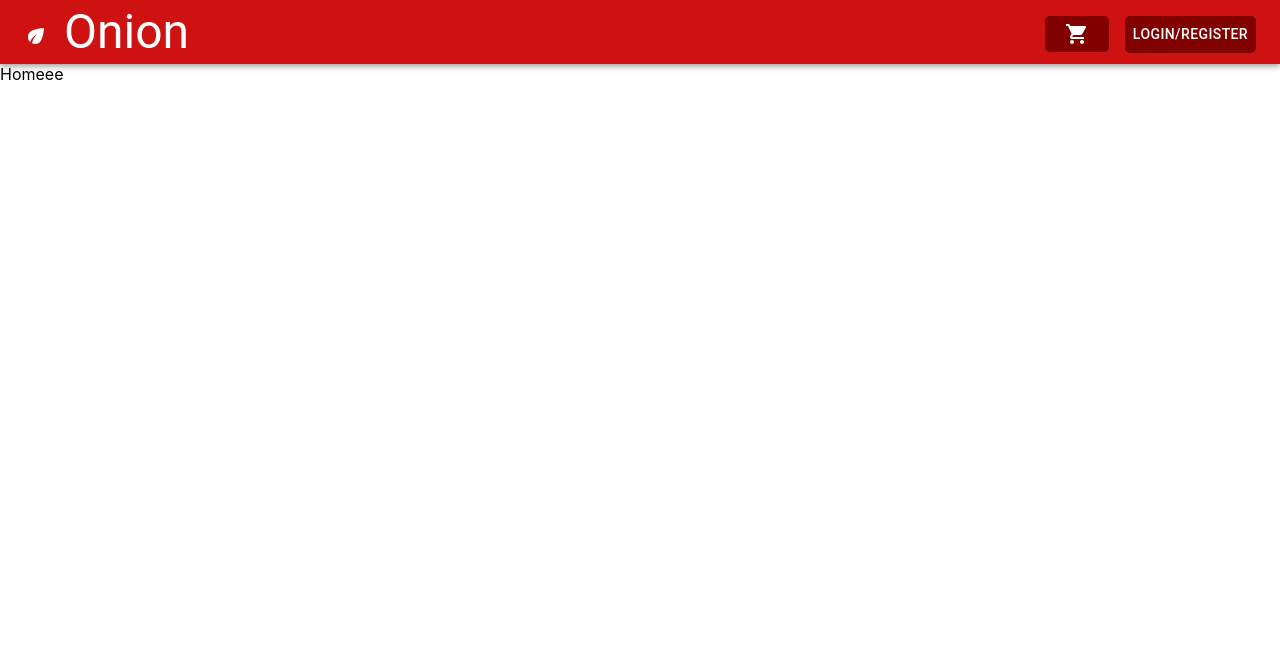
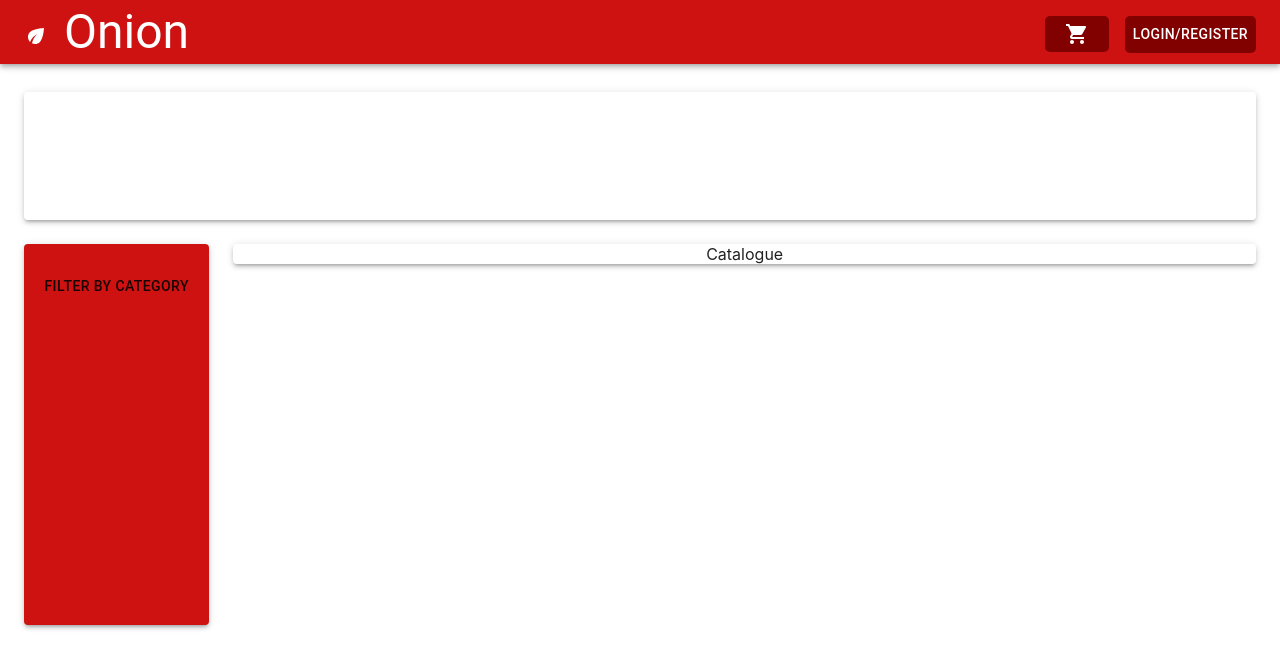
Before and after one commit to Davidohiv7/Final-Project, a React (Create React App) app in the folder client/: page / in a window 1280 px wide. Shown: the top 668 px of the page. Built offline with nearby package versions, Linux system fonts and the light colour scheme.

Commit message:
Redux connection for Home component

```diff
--- a/client/src/Views/Home/Home.jsx
+++ b/client/src/Views/Home/Home.jsx
@@ -1,10 +1,125 @@
+
+// React/Redux imports
 import React from 'react';
+import { connect } from "react-redux";
 
-export default function Home() {
+// Material UI imports
+import {
+        Grid,
+        Paper,
+        Container,
+        MenuList,
+        MenuItem,
+        ClickAwayListener,
+        Button,
+        Popper,
+        Grow
+      }
+from '@material-ui/core';
+import useStyles from './styles';
+
+// Component imports
+import { Catalogue } from './../../components/Catalogue/Catalogue'
+
+
+
+//------Home-----//
+function Home() {
+  const classes = useStyles();
+  const [open, setOpen] = React.useState(false);
+  const anchorRef = React.useRef(null);
+
+  const handleToggle = () => {
+    setOpen((prevOpen) => !prevOpen);
+  };
+
+  const handleClose = (event) => {
+    if (anchorRef.current && anchorRef.current.contains(event.target)) {
+      return;
+    }
+    setOpen(false);
+  };
+
+  function handleListKeyDown(event) {
+    if (event.key === 'Tab') {
+      event.preventDefault();
+      setOpen(false);
+    }
+  }
+
+  // return focus to the button when we transitioned from !open -> open
+  const prevOpen = React.useRef(open);
+  React.useEffect(() => {
+    if (prevOpen.current === true && open === false) {
+      anchorRef.current.focus();
+    }
+
+    prevOpen.current = open;
+  }, [open]);
+
+  //on the drop down Menu we should make a map of the categories. Nothing has been set for that.
 
   return (
-    <div>
-      Homeee
-    </div>
+    <Container maxWidth="lg">
+      <Grid container spacing={3} className={classes.grid_container}>
+        <Grid item xs={12}>
+          <Paper className={classes.slide} elevation={3}>
+          </Paper>
+        </Grid>
+        <Grid item xs={2}>
+          <Paper className={classes.filter} elevation={3}>
+            <Button
+              ref={anchorRef}
+              aria-controls={open ? 'menu-list-grow' : undefined}
+              aria-haspopup="true"
+              onClick={handleToggle}
+            >
+              Filter By Category
+            </Button>
+            <Popper open={open} anchorEl={anchorRef.current} role={undefined} transition disablePortal>
+              {({ TransitionProps, placement }) => (
+                <Grow
+                  {...TransitionProps}
+                  style={{ transformOrigin: placement === 'bottom' ? 'center top' : 'center bottom' }}
+                >
+                  <Paper>
+                    <ClickAwayListener onClickAway={handleClose}>
+                      <MenuList autoFocusItem={open} id="menu-list-grow" onKeyDown={handleListKeyDown}>
+                        <MenuItem onClick={handleClose}>Veggies</MenuItem>
+                        <MenuItem onClick={handleClose}>Fruits</MenuItem>
+                        <MenuItem onClick={handleClose}>Diary</MenuItem>
+                        <MenuItem onClick={handleClose}>Top Selection</MenuItem>
+                        <MenuItem onClick={handleClose}>Today's Deals</MenuItem>
+                      </MenuList>
+                    </ClickAwayListener>
+                  </Paper>
+                </Grow>
+              )}
+            </Popper>
+          </Paper>
+        </Grid>
+        <Grid item xs={10}>
+          <Paper elevation={3}>
+                Catalogue{/* <Catalogue/> */}
+          </Paper>
+        </Grid>
+      </Grid>
+    </Container>
   );
 }
+
+function mapStateToProps(state) {
+  return {
+      // products: state.products,
+  };
+}
+function mapDispatchToProps(dispatch) {
+  return {
+      // getAllProducts: () =>  dispatch(getAllProducts()),
+  };
+}
+
+export default connect(
+  mapStateToProps,
+  mapDispatchToProps
+)(Home);
--- /dev/null
+++ b/client/src/Views/Home/styles.js
@@ -0,0 +1,25 @@
+import {
+    makeStyles
+} from '@material-ui/core/styles';
+
+const useStyles = makeStyles((theme) => ({
+    root: {
+        flexGrow: 1,
+    },
+    slide: {
+        padding: theme.spacing(8),
+    },
+    grid_container: {
+        marginTop: theme.spacing(2),
+        borderRadius: 5,
+        color: theme.palette.secondary.main,
+        textAlign: 'center',
+    },
+    filter: {
+        backgroundColor: theme.palette.primary.main,
+        paddingBottom: theme.spacing(40),
+        paddingTop: theme.spacing(3),
+    }
+}));
+
+export default useStyles;
```
